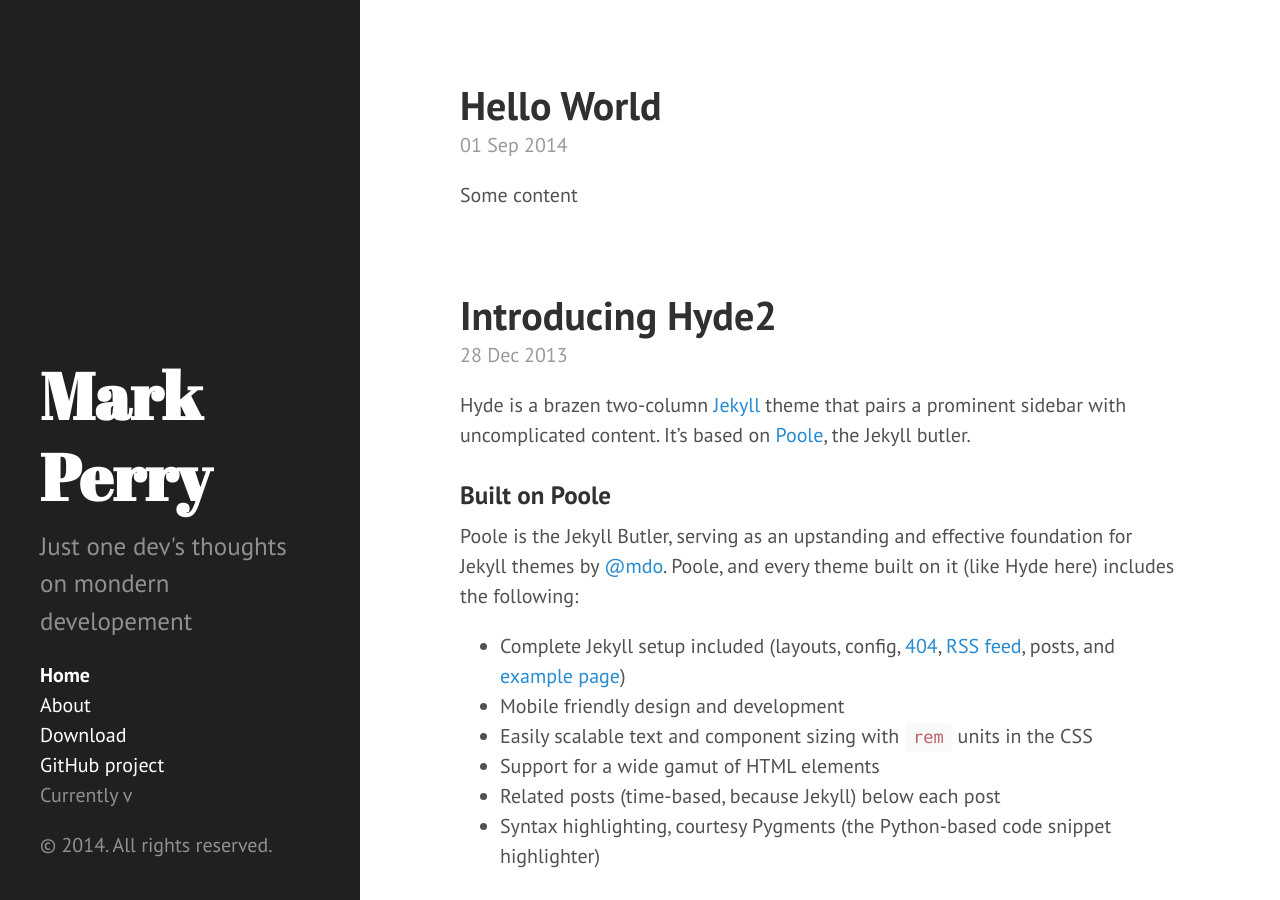
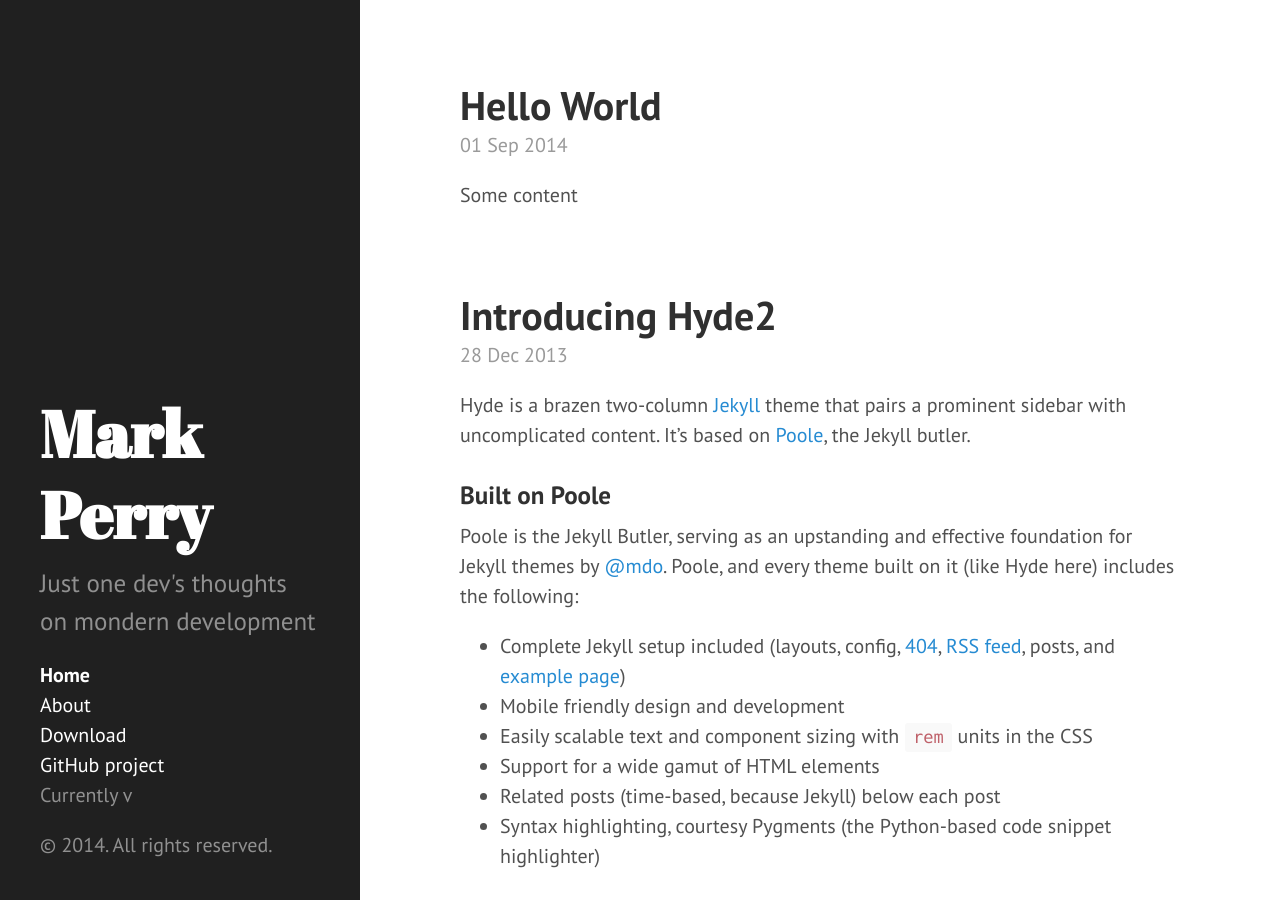
Before and after one commit to MarkJPerry/markjperry.github.io, a Jekyll site: the page built from index.html, in a window 1280 px wide and 900 px high. Built offline with Jekyll 4.4.1, drawn with Linux system fonts in a browser that asks for light colours; Markdown is read by kramdown in place of the engine named in the settings; the list of posts is cut into pages by our own code.

Commit message:
fix spelling

```diff
--- a/_config.yml
+++ b/_config.yml
@@ -8,7 +8,7 @@ permalink:        pretty
 # Setup
 title:            "Mark Perry"
 tagline:          "Development Blog"
-description:      "Just one dev's thoughts on mondern developement"
+description:      "Just one dev's thoughts on mondern development"
 url:              http://blog.markperry.co.uk
 baseurl:          /
 
```
